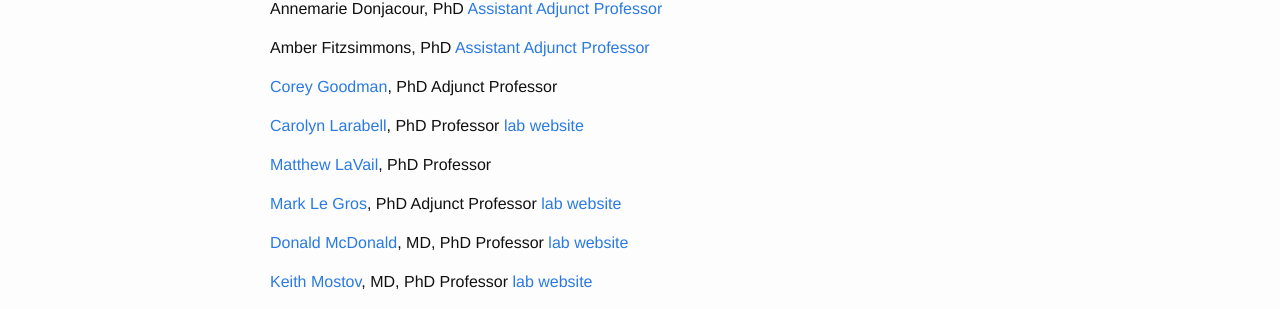
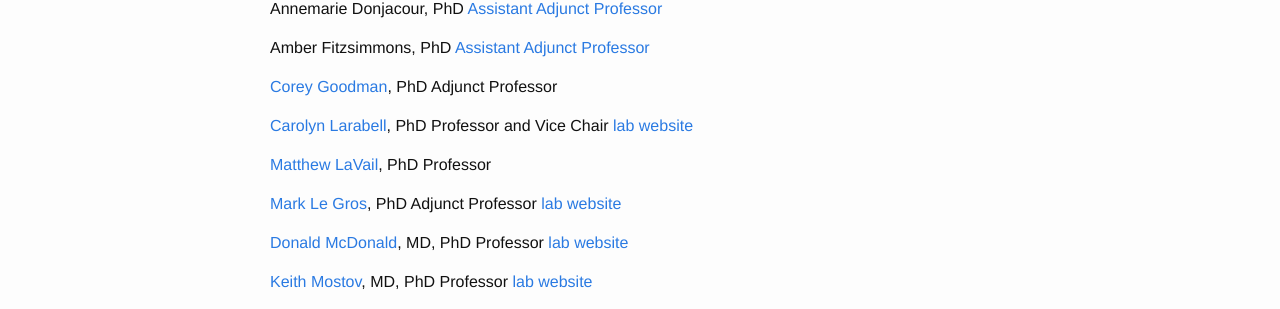
Before and after one commit to UCSF-Anatomy/anat-jekyll, a Jekyll site: the page built from faculty.md, in a window 1280 px wide. Shown: the part 523-832 px from the top of the page. Built offline with Jekyll 4.4.1, drawn with Linux system fonts in a browser that asks for light colours; nearby versions of some CDN libraries.

Commit message:
Added Vice-Chair to Carolyn Larabell

```diff
--- a/faculty.md
+++ b/faculty.md
@@ -18,7 +18,7 @@ Amber Fitzsimmons, PhD  [Assistant Adjunct Professor](https://directory.ucsf.edu
 
 [Corey Goodman]({{ site.baseurl }}/goodman), PhD Adjunct Professor
 
-[Carolyn Larabell]({{ site.baseurl }}/larabell), PhD 	Professor	[lab website](http://ncxt.lbl.gov/)
+[Carolyn Larabell]({{ site.baseurl }}/larabell), PhD 	Professor and Vice Chair	[lab website](http://ncxt.lbl.gov/)
 
 [Matthew LaVail]({{ site.baseurl }}/lavail), PhD 	Professor
 
```
